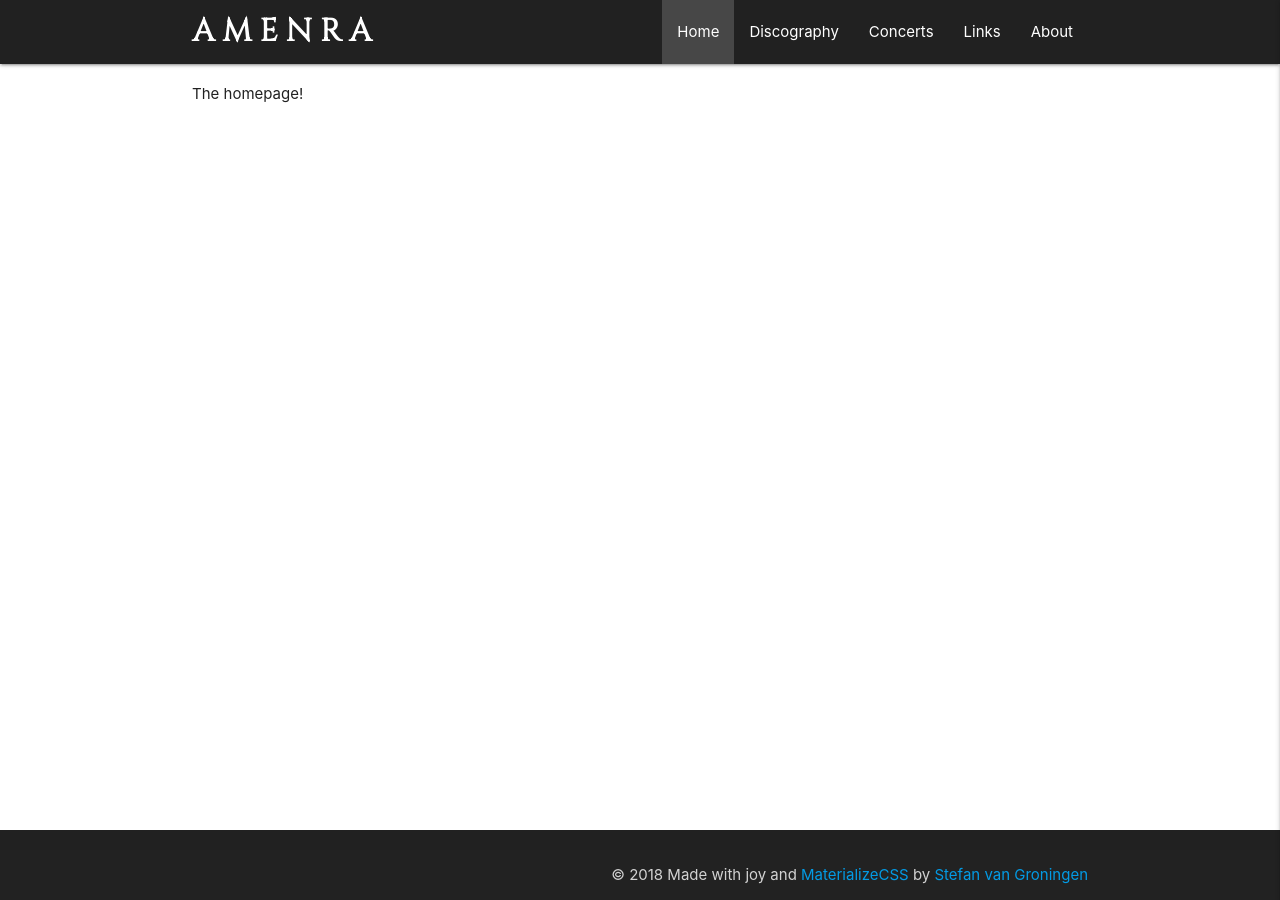
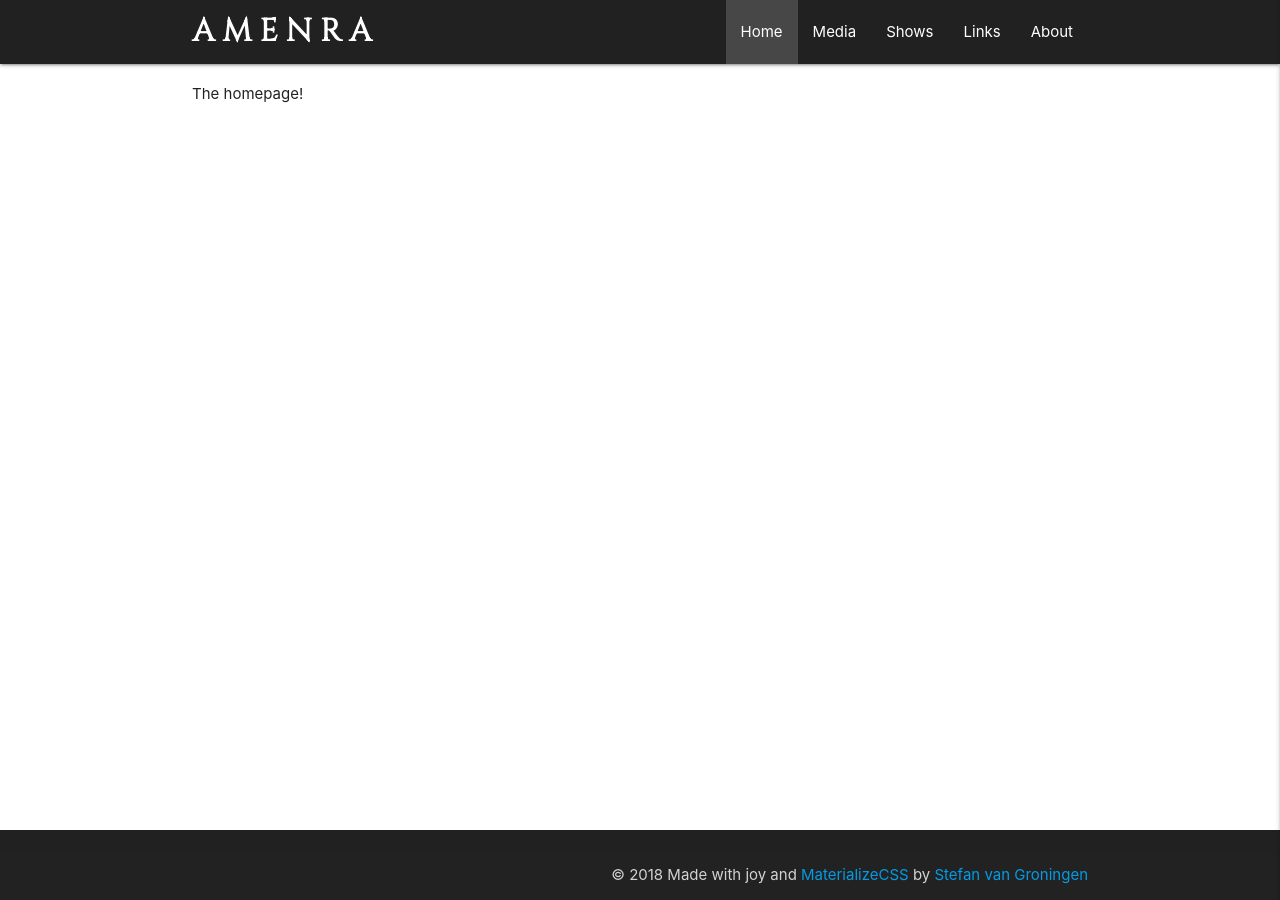
Before and after one commit to groninge01/amenra, a Jekyll site: the page built from pages/index.md, in a window 1280 px wide. Built offline with Jekyll 4.4.1, drawn with Linux system fonts in a browser that asks for light colours.

Commit message:
Renamed and moved pages

```diff
--- a/_data/navigation.yml
+++ b/_data/navigation.yml
@@ -1,10 +1,10 @@
 - name: Home
   url: /
-- name: Discography
-  url: /discography.html
-- name: Concerts
-  url: /concerts.html
+- name: Media
+  url: /media
+- name: Shows
+  url: /shows
 - name: Links
-  url: /links.html
+  url: /links
 - name: About
-  url: /about.html
+  url: /about
--- a/concerts.md
+++ /dev/null
@@ -1,4 +0,0 @@
----
-layout: concerts
-title: Concerts
----
--- a/index.md
+++ b/pages/index.md
@@ -1,5 +1,6 @@
 ---
 layout: default
 title: Home
+permalink: /
 ---
 The homepage!
```
Also changed, not shown: discography.md (deleted, +0 -4 lines), pages/about.md (renamed from about.md, +1 -0 lines), pages/links.md (renamed from links.md, +1 -0 lines), pages/media.md (added, +5 -0 lines), pages/shows.md (added, +5 -0 lines), _layouts/shows.html (renamed from _layouts/concerts.html).
